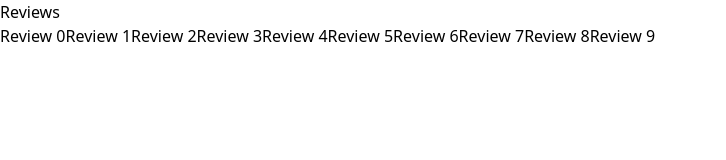
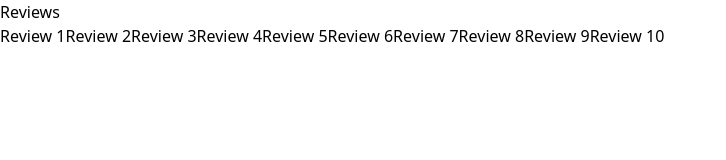
Before and after one commit to Duwesh/Nextjs-15, a Next.js app: page /products/1/reviews in a window 1280 px wide. Shown: the top 160 px of the page, without its empty margins (0-726 px from the left). Built offline with nearby package versions, Linux system fonts and the light colour scheme.

Commit message:
add: not-Found page global and file specific both

```diff
--- a/src/app/products/[productId]/reviews/[reviewId]/page.tsx
+++ b/src/app/products/[productId]/reviews/[reviewId]/page.tsx
@@ -1,9 +1,14 @@
+import { notFound } from "next/navigation";
+
 async function ProductReview({
   params,
 }: {
   params: Promise<{ productId: string; reviewId: string }>;
 }) {
   const { productId, reviewId } = await params;
+
+  if (Number(reviewId) > 10) return notFound();
+
   return (
     <div>
       Review {reviewId} for Product {productId}
--- a/src/app/products/[productId]/reviews/page.tsx
+++ b/src/app/products/[productId]/reviews/page.tsx
@@ -11,7 +11,7 @@ function Reviews() {
               key={i}
               className="text-blue-500 hover:underline"
             >
-              <span>Review {i}</span>
+              <span>Review {++i}</span>
             </Link>
           ))}
         </section>
```
Also changed, not shown: src/app/not-found.tsx (added, +7 -0 lines), src/app/products/[productId]/reviews/[reviewId]/not-found.tsx (added, +7 -0 lines).
